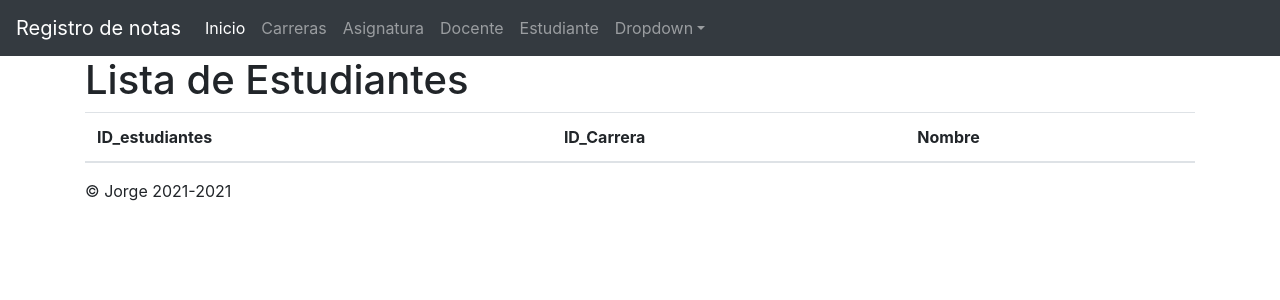
After one commit to jorge-gaitan/calificaciones, a PHP site: template src/twig/estudiantes.twig in a window 1280 px wide. The commit adds this page. Shown: the top 300 px of the page. Run offline with PHP 8.4, Linux system fonts and the light colour scheme; the template is opened without the code that fills it, so the values that code supplies are empty; some libraries are stand-ins or nearby versions.

Commit message:
Avances de estudiantes y relaciones de tablas usando INNER JOIN

```diff
--- a/src/php/Modelos/asignatura.php
+++ b/src/php/Modelos/asignatura.php
@@ -26,7 +26,11 @@ final class asignatura
 
     public static function getListaasignatura()
     {
-        $sql = "SELECT * FROM asignatura";
+        $sql = "SELECT
+        asig.*,
+        car.nombre AS nombreCarrera
+        FROM asignatura AS asig
+        INNER JOIN carrera AS car ON asig.id_carrera = car.id";
         $stmt = Database::prepare_fetch_all($sql);
         return $stmt;
     }
--- a/src/php/Modulos/Web/initRoute.php
+++ b/src/php/Modulos/Web/initRoute.php
@@ -32,8 +32,8 @@ trait initRoute
                         ->addRoute(new WebRoute('jorge', Pages\Jorge::class))
                         ->addRoute(new WebRoute('carreras', Pages\Carreras::class))
                         ->addRoute(new WebRoute('asignaturas', Pages\asignaturas::class))
-                        ->addRoute(new WebRoute('profesores', Pages\profesores::class));
-
+                        ->addRoute(new WebRoute('profesores', Pages\profesores::class))
+                        ->addRoute(new WebRoute('estudiantes', Pages\estudiantes::class));
 
                 $this->Route = $Route->init();
                 $this->Route = $Route;
--- a/src/twig/asignaturas.twig
+++ b/src/twig/asignaturas.twig
@@ -7,9 +7,8 @@
 			<thead>
 				<tr>
 					<th scope="col">ID</th>
-      <th scope="col">ID_Carrera</th>
+					<th scope="col">Nombre nombre</th>
 					<th scope="col">Nombre</th>
-
 				</tr>
 			</thead>
 			<tbody>
@@ -17,7 +16,7 @@
 				{% for asignatura in listaAsignaturas %}
 					<tr>
 						<th scope="row">{{asignatura.id}}</th>
-      <td>{{asignatura.ID_Carrera}}</td>
+						<td>{{asignatura.nombreCarrera}}</td>
 						<td>{{asignatura.nombre}}</td>
 
 					</tr>
--- a/src/twig/bloques/navbar.twig
+++ b/src/twig/bloques/navbar.twig
@@ -23,6 +23,10 @@
 				<a class="nav-link" href="./profesores" target="_self">Docente</a>
 			</li>
 
+			<li class="nav-item">
+				<a class="nav-link" href="./estudiantes" target="_self">Estudiante</a>
+			</li>
+
 			<li class="nav-item dropdown">
 				<a class="nav-link dropdown-toggle" href="#" id="dropdown01" data-toggle="dropdown" aria-haspopup="true" aria-expanded="false">Dropdown</a>
 				<div class="dropdown-menu" aria-labelledby="dropdown01">
--- /dev/null
+++ b/src/twig/estudiantes.twig
@@ -0,0 +1,28 @@
+{%  extends "base.twig" %}
+
+{% block contenido %}
+	<div class="container">
+		<h1>Lista de Estudiantes</h1>
+		<table class="table">
+  <thead>
+    <tr>
+      <th scope="col">ID_estudiantes</th>
+      <th scope="col">ID_Carrera</th>
+      <th scope="col">Nombre</th>
+
+    </tr>
+  </thead>
+  <tbody>
+
+   {% for estudiantes in listaEstudiantes %}
+    <tr>
+      <th scope="row">{{estudiantes.id_estudiante}}</th>
+      <td>{{estudiantes.id_carrera}}</td>
+      <td>{{estudiantes.nombre}}</td>
+
+    </tr>
+	{% endfor %}
+  </tbody>
+</table>
+	</div>
+{% endblock %}
```
Also changed, not shown: src/php/Modelos/calificaciones.php (+23 -0 lines), src/php/Pages/Estudiantes.php (added, +41 -0 lines), README.md. Lines whose indentation alone changed are shown as unchanged.
